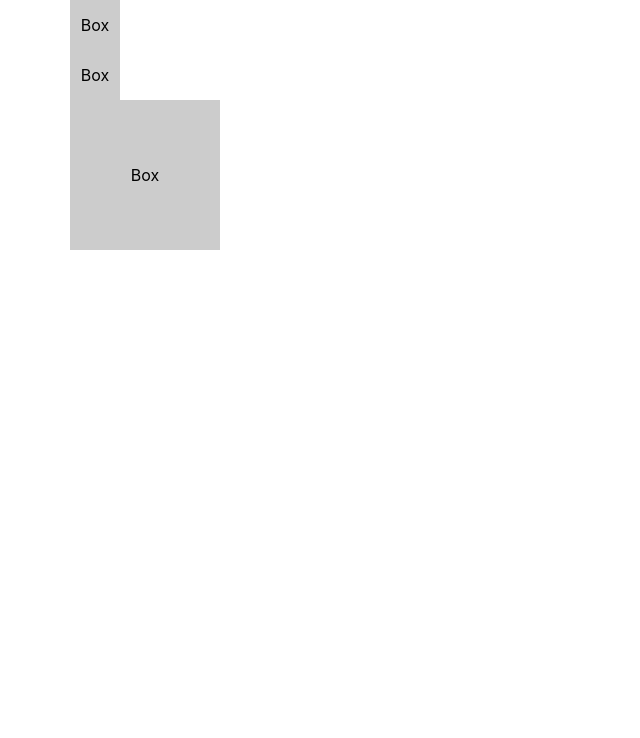
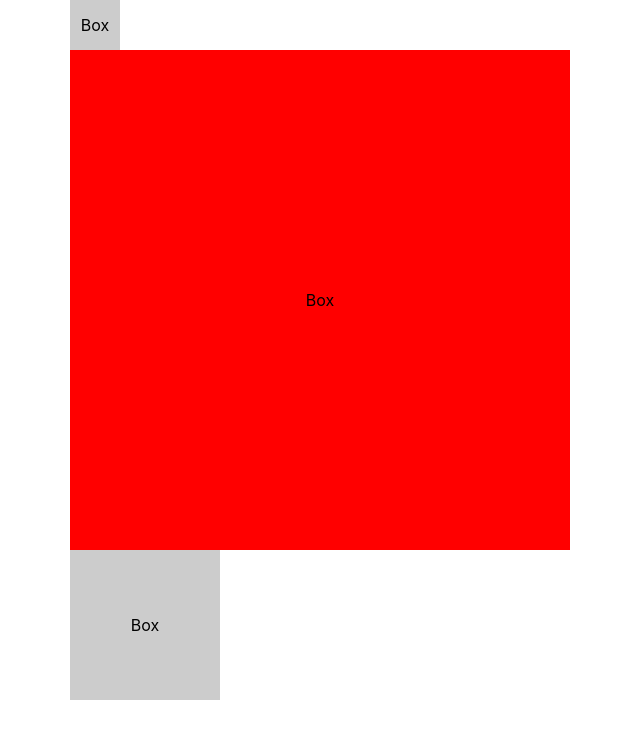
Before and after one commit to stas-yushkov/goit-react-hw-01-components, a React (Create React App) app: page / in a window 1280 px wide. Shown: the top 738 px of the page, without its empty margins (0-640 px from the left). Built offline with nearby package versions, Linux system fonts and the light colour scheme.

Commit message:
increase specifity

```diff
--- a/src/index.css
+++ b/src/index.css
@@ -22,11 +22,11 @@ li {
   list-style: none;
 }
 
-.box .big {
+#root .big {
   width: 500px;
   height: 500px;
 }
 
-.box .red {
+#root .red {
   background-color: red;
 }
```
